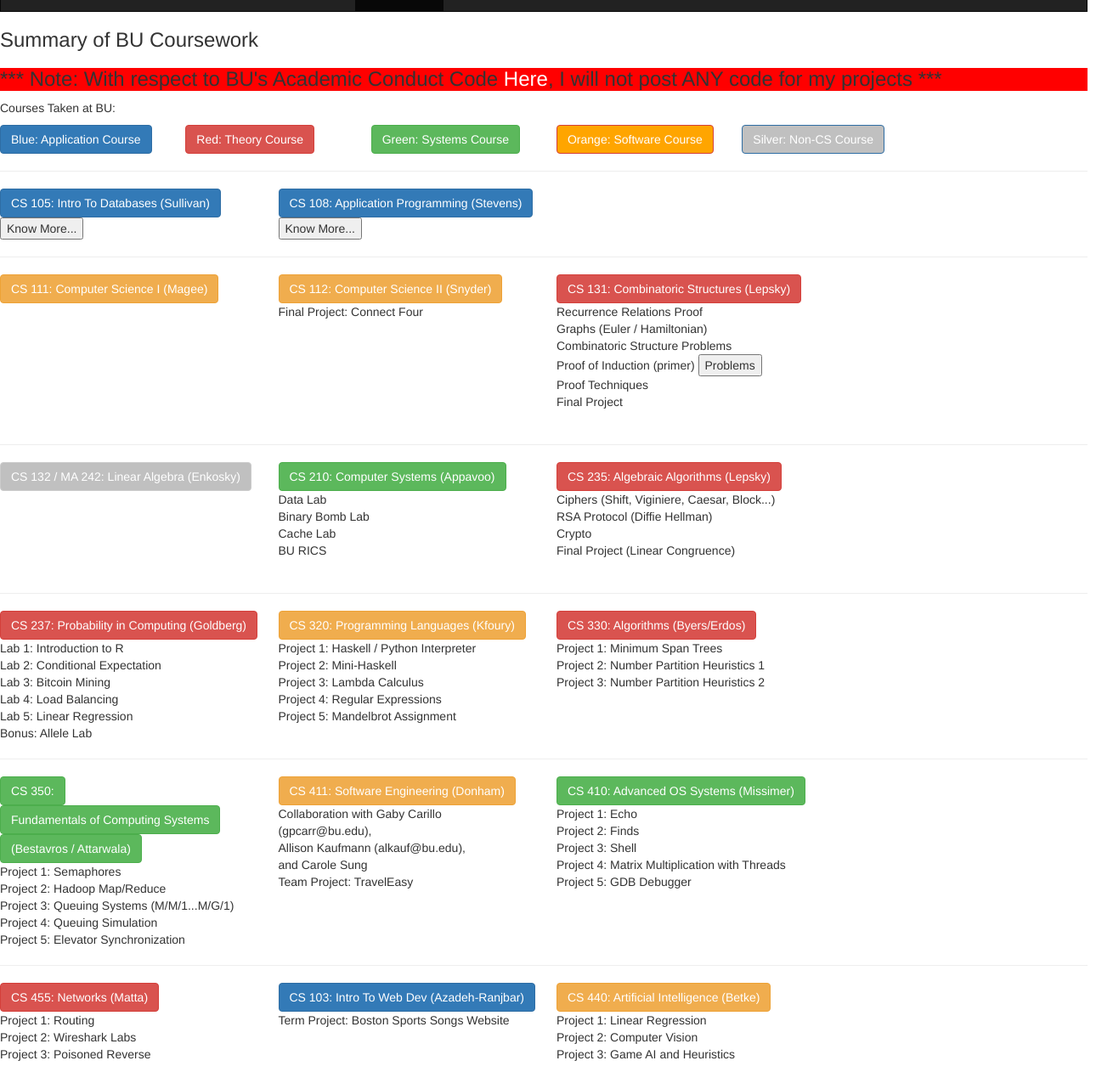
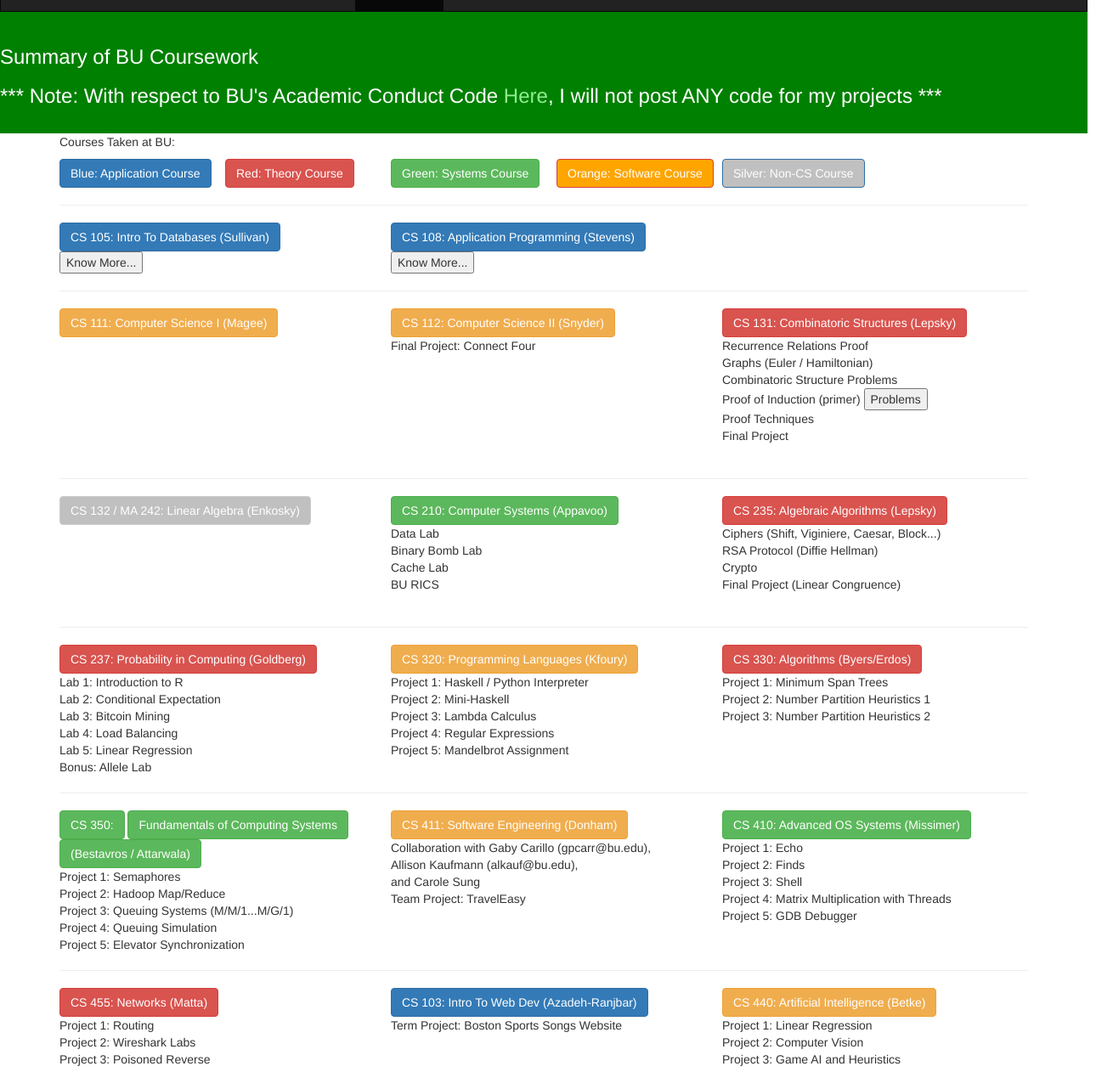
Before and after one commit to jasonlu6/Personal-Webpage, a plain HTML site: page coursework/coursework.html in a window 1280 px wide. Shown: the part 38-1300 px from the top of the page at 85% size, 1310 px wide, since content can reach past the window. Drawn offline with nearby package versions, Linux system fonts and the light colour scheme.

Commit message:
Reformatted coursework and projects pages.

```diff
--- a/coursework/coursework.css
+++ b/coursework/coursework.css
@@ -9,14 +9,23 @@ h2 {
     color: #555555;
 }
 
+h3 {
+    color: white;
+}
+
+a {
+    color: lightgreen;
+}
+
 /* Set height of the grid so .sidenav can be 100% (adjust as needed) */
 .row.content {height: 450px}
 
 /* Set blue background color and 100% height */
 .sidenav {
     padding-top: 20px;
-    background-color: rgb(0,0,255);
+    background-color: green;
     height: 100%;
+    padding-bottom: 20px;
 }
 
 /* Set black background color, white text and some padding */
@@ -24,10 +33,6 @@ footer {
     background-color: #555;
     color: white;
     padding: 15px;
-}
-
-a {
-    color: white;
 }
 
 /* On small screens, set height to 'auto' for sidenav and grid */
--- a/coursework/coursework.html
+++ b/coursework/coursework.html
@@ -18,7 +18,8 @@
 <nav class="navbar navbar-inverse">
     <div class="container-fluid">
         <div class="navbar-header">
-            <button type="button" class="navbar-toggle" data-toggle="collapse" data-target="#myNavbar">
+            <button type="button" class="navbar-toggle" data-toggle="collapse"
+                    data-target="#myNavbar">
                 <span class="icon-bar"></span>
                 <span class="icon-bar"></span>
                 <span class="icon-bar"></span>
@@ -34,7 +35,9 @@
                 <li><a href="http://localhost:8080/PersonalWebpage/projects.html">Projects</a></li>
                 <li><a href="#">Contact</a></li>
                 <li><a href="#">Work Experience</a></li>
-                <li><a href="http://localhost:63342/Personal-Webpage/music.html?_ijt=7hdrbs3e2drtkt3larp1p17aka#">Music</a></li>
+                <li>
+                    <a href="http://localhost:63342/Personal-Webpage/music.html?_ijt=7hdrbs3e2drtkt3larp1p17aka#">Music</a>
+                </li>
                 <li><a href="#">Resume</a></li>
             </ul>
             <ul class="nav navbar-nav navbar-right">
@@ -44,6 +47,7 @@
     </div>
 </nav>
 
+<div class="sidenav">
 <h3>Summary of BU Coursework</h3>
 
 <!-- New add-on, dropdown box -->
@@ -61,10 +65,12 @@
 <!-- make sure to add whitespace! -->
 <!-- give a description of each project built -->
 
-<h3 style="background-color:red">*** Note: With respect to BU's Academic Conduct Code
+<h3>*** Note: With respect to BU's Academic Conduct Code
     <a href="https://www.bu.edu/academics/policies/academic-conduct-code/">Here</a>,
     I will not post ANY code for my projects ***</h3>
+</div>
 
+<div class="container">
     <p>Courses Taken at BU:</p>
     <div class="jason-courses row">
         <div class="col-sm-2 col">
@@ -91,7 +97,7 @@
     <!-- Group courses by 4 each -->
 
     <div class="row">
-    <div class="col-md-3">
+        <div class="col-md-4">
             <button type="button" class="btn btn-primary">CS 105: Intro To Databases
                 (Sullivan)
             </button>
@@ -101,7 +107,7 @@
             </form>
         </div>
 
-    <div class="col-md-3">
+        <div class="col-md-4">
             <!-- Form to go to CS 108 Projects Page -->
             <button type="button" class="btn btn-primary">CS 108: Application Programming
                 (Stevens)
@@ -115,7 +121,7 @@
     <hr>
 
     <div class="row">
-    <div class="col-md-3">
+        <div class="col-md-4">
             <!-- Form to go to CS 111 Projects Page -->
             <button type="button" class="btn btn-warning">CS 111: Computer Science I
                 (Magee)
@@ -124,7 +130,7 @@
         </div>
 
         <!-- Form to go to CS 112 Projects Page -->
-    <div class="col-md-3">
+        <div class="col-md-4">
             <button type="button" class="btn btn-warning">CS 112: Computer Science II
                 (Snyder)
             </button>
@@ -135,7 +141,7 @@
 
         <div class="row">
             <!-- Form to go to CS 131 Projects Page -->
-        <div class="col-md-3">
+            <div class="col-md-4">
                 <button type="button" class="btn btn-danger">CS 131: Combinatoric Structures
                     (Lepsky)
                 </button>
@@ -155,7 +161,7 @@
     <hr>
 
     <div class="row">
-    <div class="col-md-3">
+        <div class="col-md-4">
             <!-- Form to go to CS 132 Projects Page -->
             <button id="silver" class="btn btn-default">CS 132 / MA 242: Linear Algebra
                 (Enkosky)
@@ -164,7 +170,7 @@
         </div>
 
         <!-- Form to go to CS 210 Projects Page -->
-    <div class="col-md-3">
+        <div class="col-md-4">
             <button class="btn btn-success">CS 210: Computer Systems (Appavoo)</button>
             <form action="">Data Lab</form>
             <form action="">Binary Bomb Lab</form>
@@ -173,7 +179,7 @@
             <br>
         </div>
 
-    <div class="col-md-3">
+        <div class="col-md-4">
             <button class="btn btn-danger">CS 235: Algebraic Algorithms (Lepsky)</button>
             <form action="">Ciphers (Shift, Viginiere, Caesar, Block...)</form>
             <form action="">RSA Protocol (Diffie Hellman)</form>
@@ -187,7 +193,7 @@
     <hr>
 
     <div class="row">
-    <div class="col-md-3">
+        <div class="col-md-4">
             <button class="btn btn-danger">CS 237: Probability in Computing (Goldberg)
             </button>
             <form action="">Lab 1: Introduction to R</form>
@@ -199,7 +205,7 @@
             <form action="">Bonus: Allele Lab</form>
         </div>
 
-    <div class="col-md-3">
+        <div class="col-md-4">
             <button class="btn btn-warning">CS 320: Programming Languages
                 (Kfoury)
             </button>
@@ -210,7 +216,7 @@
             <form action="">Project 5: Mandelbrot Assignment</form>
         </div>
 
-    <div class="col-md-3">
+        <div class="col-md-4">
             <button class="btn btn-danger">CS 330: Algorithms (Byers/Erdos)</button>
             <form action="">Project 1: Minimum Span Trees</form>
             <form action="">Project 2: Number Partition Heuristics 1</form>
@@ -223,7 +229,7 @@
     <hr>
 
     <div class="row">
-    <div class="col-md-3">
+        <div class="col-md-4">
             <button class="btn btn-success">CS 350:</button>
             <button class="btn btn-success">Fundamentals of Computing Systems</button>
             <button class="btn btn-success">(Bestavros /
@@ -236,7 +242,7 @@
             <form action="">Project 5: Elevator Synchronization</form>
         </div>
 
-    <div class="col-md-3">
+        <div class="col-md-4">
             <button class="btn btn-warning">CS 411: Software Engineering (Donham)</button>
             <br>
             Collaboration with Gaby Carillo (gpcarr@bu.edu),
@@ -249,7 +255,7 @@
             <form action="">Team Project: TravelEasy</form>
         </div>
 
-    <div class="col-md-3">
+        <div class="col-md-4">
             <button class="btn btn-success">CS 410: Advanced OS Systems (Missimer)</button>
             <form action="">Project 1: Echo</form>
             <form action="">Project 2: Finds</form>
@@ -263,21 +269,21 @@
     <hr>
 
     <div class="row">
-    <div class="col-md-3">
+        <div class="col-md-4">
             <button class="btn btn-danger">CS 455: Networks (Matta)</button>
             <form action="">Project 1: Routing</form>
             <form action="">Project 2: Wireshark Labs</form>
             <form action="">Project 3: Poisoned Reverse</form>
         </div>
 
-    <div class="col-md-3">
+        <div class="col-md-4">
             <button type="button" class="btn btn-primary">CS 103: Intro To Web Dev
                 (Azadeh-Ranjbar)
             </button>
             <form action="">Term Project: Boston Sports Songs Website</form>
         </div>
 
-    <div class="col-md-3">
+        <div class="col-md-4">
             <button type="button" class="btn btn-warning">CS 440: Artificial Intelligence
                 (Betke)
             </button>
@@ -296,6 +302,7 @@
     <form action="">Term Project: BU ISE Heating and Parcel Permit Housing</form>
 
     <hr>
+</div>
 
 <footer class="container-fluid text-center">
     <p>Made with Bootstrap and React</p>
--- a/projects/project.css
+++ b/projects/project.css
@@ -18,6 +18,7 @@ h2 {
     background-color: rgba(0,0,255,0.7);
     color: white;
     height: 100%;
+    padding-bottom: 20px;
 }
 
 /* Set black background color, white text and some padding */
```
Also changed, not shown: home/homepage.html (+0 -2 lines), projects/projects.html (+5 -5 lines). Lines whose indentation alone changed are shown as unchanged.
